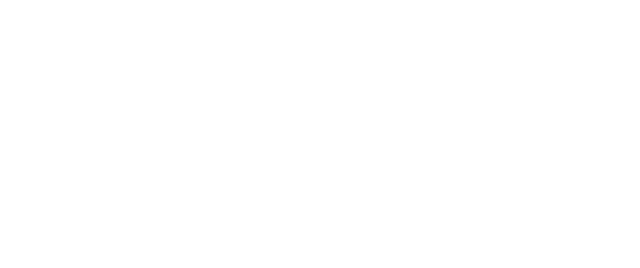
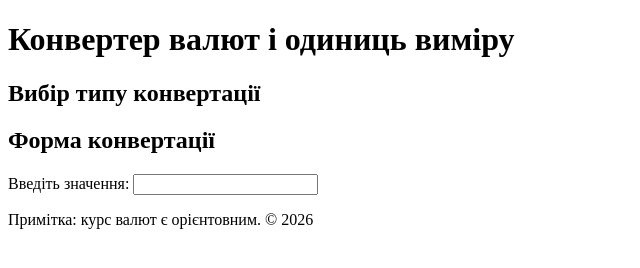
Before and after one commit to Halishi64/unit-currency-converter, a plain HTML site: page index.html in a window 1280 px wide. Shown: the whole page, without its empty margins (0-640 px from the left). Drawn offline with Linux system fonts and the light colour scheme.

Commit message:
Додано семантичну розмітку згідно з варіантом

```diff
--- a/index.html
+++ b/index.html
@@ -1,21 +1,33 @@
 <!DOCTYPE html>
 <html lang="uk">
+
 <head>
 	<meta charset="UTF-8">
 	<meta name="viewport" content="width=device-width, initial-scale=1.0">
 	<title>Конвертер валют і одиниць</title>
 	<link rel="stylesheet" href="css/style.css">
 </head>
+
 <body>
-<!-- Шапка з назвою -->
-
-<!-- Блок вибору типу конвертації (валюта/довжина/вага) -->
-
-<!-- Форма введення-->
+	<header>
+		<h1>Конвертер валют і одиниць виміру</h1>
+	</header>
+	<main>
+		<section>
+			<h2>Вибір типу конвертації</h2>
+		</section>
+		<section>
+			<h2>Форма конвертації</h2>
+			<label for="amount-input">Введіть значення:</label>
+			<input type="number" id="amount-input" name="amount">
+		</section>
+	</main>
 
 	<!-- Блок результату -->
-
-<!-- Підвал -->
+	<footer>
+		<p>Примітка: курс валют є орієнтовним. &copy; 2026</p>
+	</footer>
 	<script src="js/app.js"></script>
 </body>
+
 </html>
```
Lines whose indentation alone changed are shown as unchanged.
